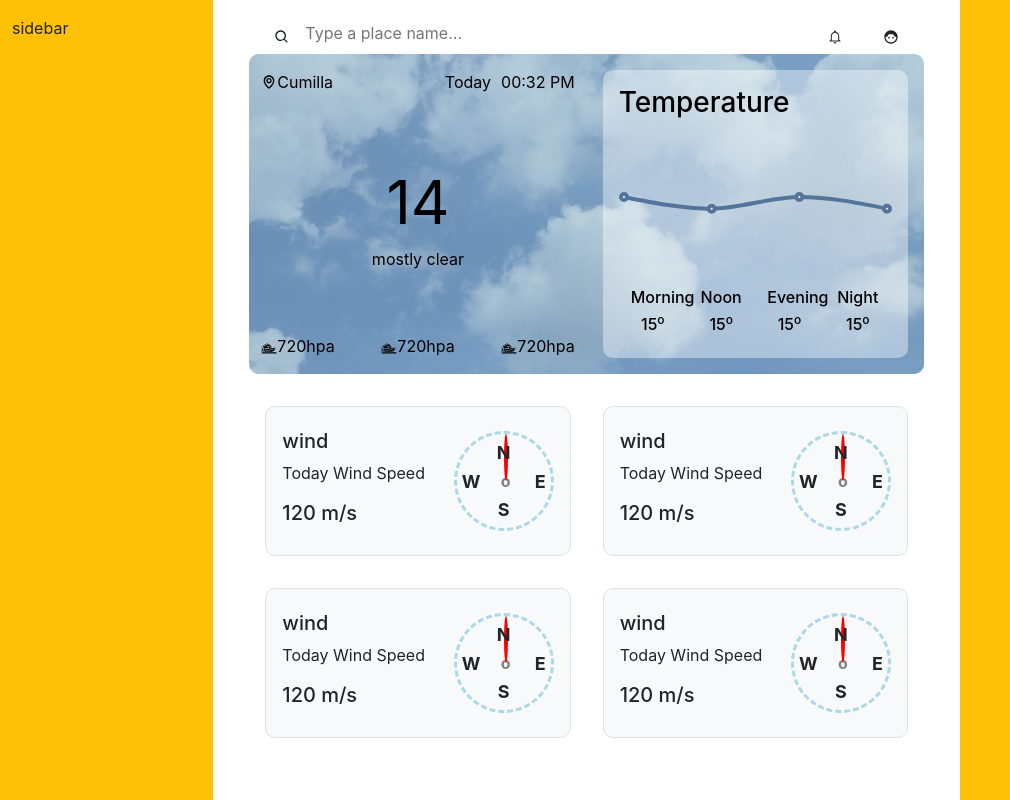
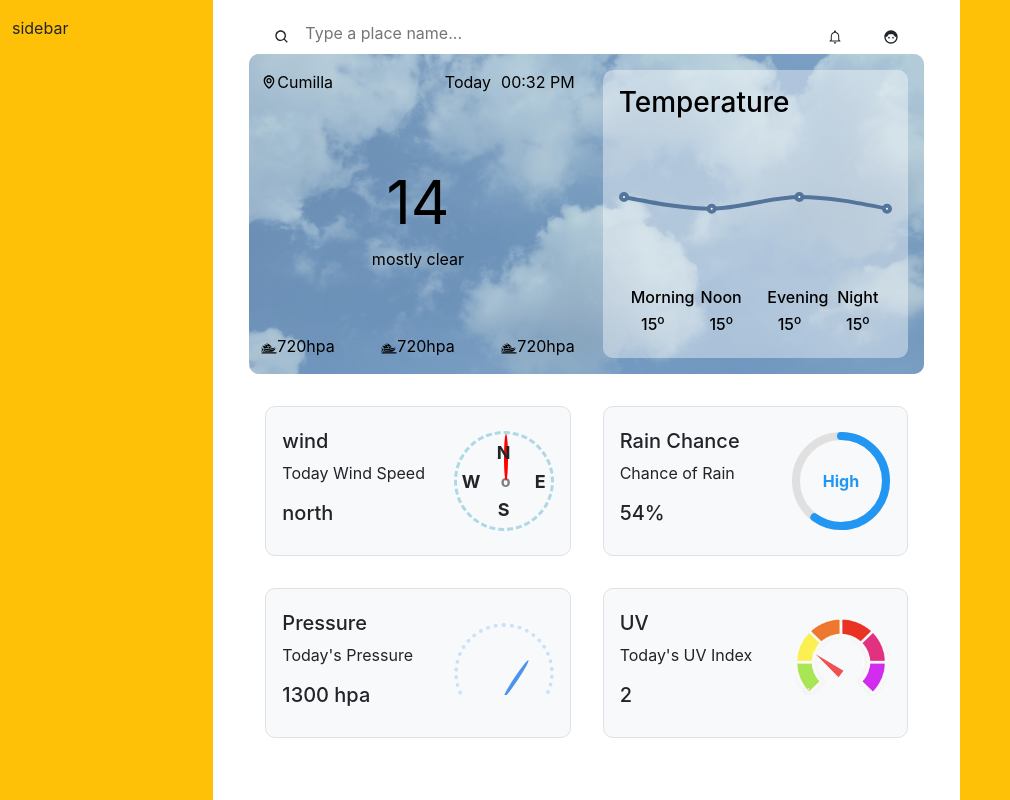
Before and after one commit to tanvir5230/weather-app-frontend, a React (Create React App) app: page / in a window 1280 px wide. Shown: the whole page, without its empty margins (0-1010 px from the left). Built offline with nearby package versions, Linux system fonts and the light colour scheme.

Commit message:
Markup of homepage is done except some design issue

```diff
--- a/src/pages/HomePage/WeatherDetails/WeatherVisuals.js
+++ b/src/pages/HomePage/WeatherDetails/WeatherVisuals.js
@@ -1,4 +1,5 @@
 import React from "react";
+import UVImage from "../../../assets/icons/UV.png";
 import "./style.css";
 const WindVisual = ({ direction }) => {
   const getRotation = () => {
@@ -50,4 +51,140 @@ const WindVisual = ({ direction }) => {
   );
 };
 
-export { WindVisual };
+const RainVisual = ({ value }) => {
+  return (
+    <div className="circular-progress-bar">
+      <svg className="progress-ring" width="100" height="100">
+        <circle
+          className="progress-ring-circle"
+          strokeWidth="8"
+          fill="transparent"
+          r="45"
+          cx="50"
+          cy="50"
+        />
+        <circle
+          className="progress-ring-indicator"
+          strokeWidth="8"
+          fill="transparent"
+          r="45"
+          cx="50"
+          cy="50"
+          style={{
+            strokeDasharray: `${Math.PI * 100}px`,
+            strokeDashoffset: `${((100 - value) / 100) * Math.PI * 100}px`,
+          }}
+        />
+      </svg>
+      <div className="progress-percentage">{value < 50 ? "Low" : "High"}</div>
+    </div>
+  );
+};
+
+const PressureVisual = ({ value }) => {
+  let amountOfRotation;
+  const leftRange = -84;
+  const rightRange = 84;
+  if (value < 1000) {
+    let differenceFromLowest = value - 500;
+    amountOfRotation = (leftRange * differenceFromLowest) / 500;
+  } else if (value === 1000) {
+    amountOfRotation = 0;
+  } else {
+    let differenceFromHighest = 1500 - value;
+    amountOfRotation = (rightRange * differenceFromHighest) / 500;
+  }
+  return (
+    <div
+      style={{
+        width: "100px",
+        height: "100px",
+        position: "relative",
+      }}
+    >
+      <svg
+        style={{
+          marginTop: "10px",
+          border: "4px dotted #CAE1FC",
+          borderRadius: "50%",
+          width: "100px",
+          height: "100px",
+        }}
+      >
+        <circle r="50" cx="50" cy="50" fill="transparent" />
+      </svg>
+      <div
+        style={{
+          width: "100px",
+          height: "28px",
+          position: "absolute",
+          left: "0",
+          bottom: "-10px",
+          zIndex: 100,
+          backgroundColor: "#f8f9fa",
+        }}
+      ></div>
+      <div
+        style={{
+          width: "4px",
+          height: "44px",
+          position: "absolute",
+          top: "40px",
+          left: "48px",
+          backgroundColor: "#4994ec",
+          borderRadius: "100%",
+          transformOrigin: "bottom center",
+          transform: `rotate(${amountOfRotation}deg)`,
+        }}
+      />
+    </div>
+  );
+};
+
+const UVVisual = ({ value }) => {
+  function getAngle() {
+    let angle = -90;
+    switch (value) {
+      case 1:
+        angle = -90;
+        break;
+      case 2:
+        angle = -52;
+        break;
+      case 3:
+        angle = -18;
+        break;
+      case 4:
+        angle = 18;
+        break;
+      case 5:
+        angle = 50;
+        break;
+      case 6:
+        angle = 90;
+        break;
+
+      default:
+        break;
+    }
+    return angle;
+  }
+  return (
+    <div className="position-relative">
+      <img
+        className="position-absolute"
+        style={{ top: 0, bottom: 0, left: 0, right: 0 }}
+        width={100}
+        height={85}
+        src={UVImage}
+        alt="UV icon"
+      />
+      <div
+        class="arrow-up"
+        style={{ transform: `rotate(${getAngle()}deg)` }}
+      ></div>
+    </div>
+  );
+};
+
+export { WindVisual, RainVisual, PressureVisual, UVVisual };
--- a/src/pages/HomePage/WeatherDetails/index.js
+++ b/src/pages/HomePage/WeatherDetails/index.js
@@ -1,25 +1,30 @@
 import React from "react";
 import { renderEveryDetails } from "./renderEveryDetails";
-import { WindVisual } from "./WeatherVisuals";
+import {
+  PressureVisual,
+  RainVisual,
+  UVVisual,
+  WindVisual,
+} from "./WeatherVisuals";
 
 export const WeatherDetails = () => {
   return (
     <div className="row py-3" style={{ minHeight: "40vh" }}>
-      {renderEveryDetails("wind", "Today Wind Speed", "120 m/s", {
+      {renderEveryDetails("wind", "Today Wind Speed", "", {
         component: WindVisual,
-        attributes: { direction: "north" },
+        attributes: { value: "north" },
       })}
-      {renderEveryDetails("wind", "Today Wind Speed", "120 m/s", {
-        component: WindVisual,
-        attributes: { direction: "north" },
+      {renderEveryDetails("Rain Chance", "Chance of Rain", "%", {
+        component: RainVisual,
+        attributes: { value: 54 },
       })}
-      {renderEveryDetails("wind", "Today Wind Speed", "120 m/s", {
-        component: WindVisual,
-        attributes: { direction: "north" },
+      {renderEveryDetails("Pressure", "Today's Pressure", " hpa", {
+        component: PressureVisual,
+        attributes: { value: 1300 },
       })}
-      {renderEveryDetails("wind", "Today Wind Speed", "120 m/s", {
-        component: WindVisual,
-        attributes: { direction: "north" },
+      {renderEveryDetails("UV", "Today's UV Index", "", {
+        component: UVVisual,
+        attributes: { value: 2 },
       })}
     </div>
   );
--- a/src/pages/HomePage/WeatherDetails/renderEveryDetails.js
+++ b/src/pages/HomePage/WeatherDetails/renderEveryDetails.js
@@ -3,9 +3,10 @@ import React from "react";
 export const renderEveryDetails = (
   parameter = "wind",
   heading = "Today Wind Speed",
-  unit = "120 m/s",
+  unit = "m/s",
   { component: Component, attributes }
 ) => {
+  const { value } = { ...attributes };
   return (
     <div className="col-12 col-md-6 p-0 m-0">
       <div
@@ -15,7 +16,10 @@ export const renderEveryDetails = (
         <div>
           <h5>{parameter}</h5>
           <p>{heading}</p>
-          <h5>{unit}</h5>
+          <h5>
+            {value}
+            {unit}
+          </h5>
         </div>
         <div style={{ width: "100px", height: "100px" }}>
           <Component {...attributes} />
--- a/src/pages/HomePage/WeatherDetails/style.css
+++ b/src/pages/HomePage/WeatherDetails/style.css
@@ -42,3 +42,47 @@
 .compass-west {
     left: 5px;
 }
+
+/* Radial chart for rain visulalization */
+.circular-progress-bar {
+    position: relative;
+    display: inline-block;
+    text-align: center;
+}
+
+.progress-ring {
+    transform: rotate(-90deg);
+}
+
+.progress-ring-circle {
+    stroke: #e0e0e0;
+}
+
+.progress-ring-indicator {
+    stroke: #2196f3;
+    stroke-linecap: round;
+    transition: stroke-dashoffset 0.3s ease;
+}
+
+.progress-percentage {
+    position: absolute;
+    top: 50%;
+    left: 50%;
+    transform: translate(-50%, -50%);
+    font-size: 16px;
+    font-weight: bold;
+    color: #2196f3;
+}
+
+/* UV visual */
+.arrow-up {
+    width: 0;
+    height: 0;
+    border-left: 4px solid transparent;
+    border-right: 4px solid transparent;
+    border-bottom: 32px solid #EF5052;
+    position: absolute;
+    top: 29px;
+    left: 46px;
+    transform-origin: bottom center;
+}
```
Also changed, not shown: src/assets/icons/UV.png (added).
